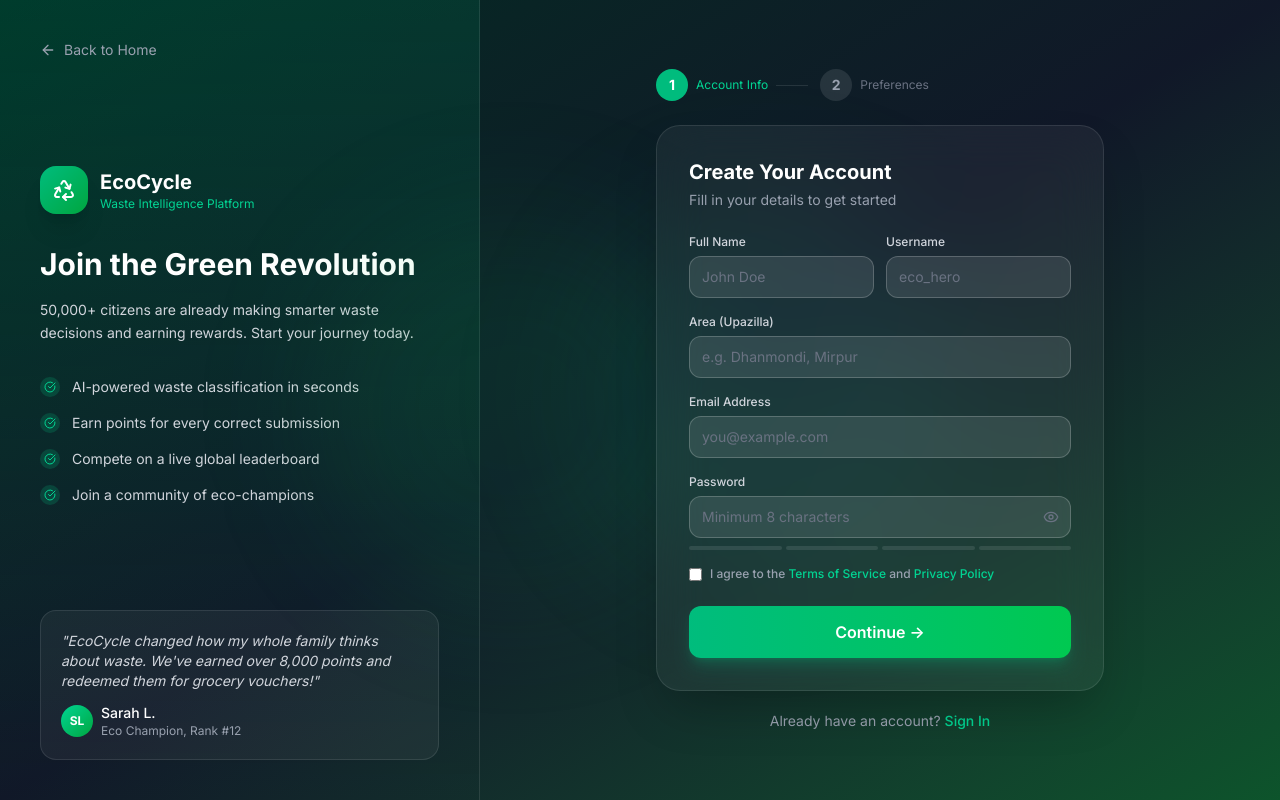
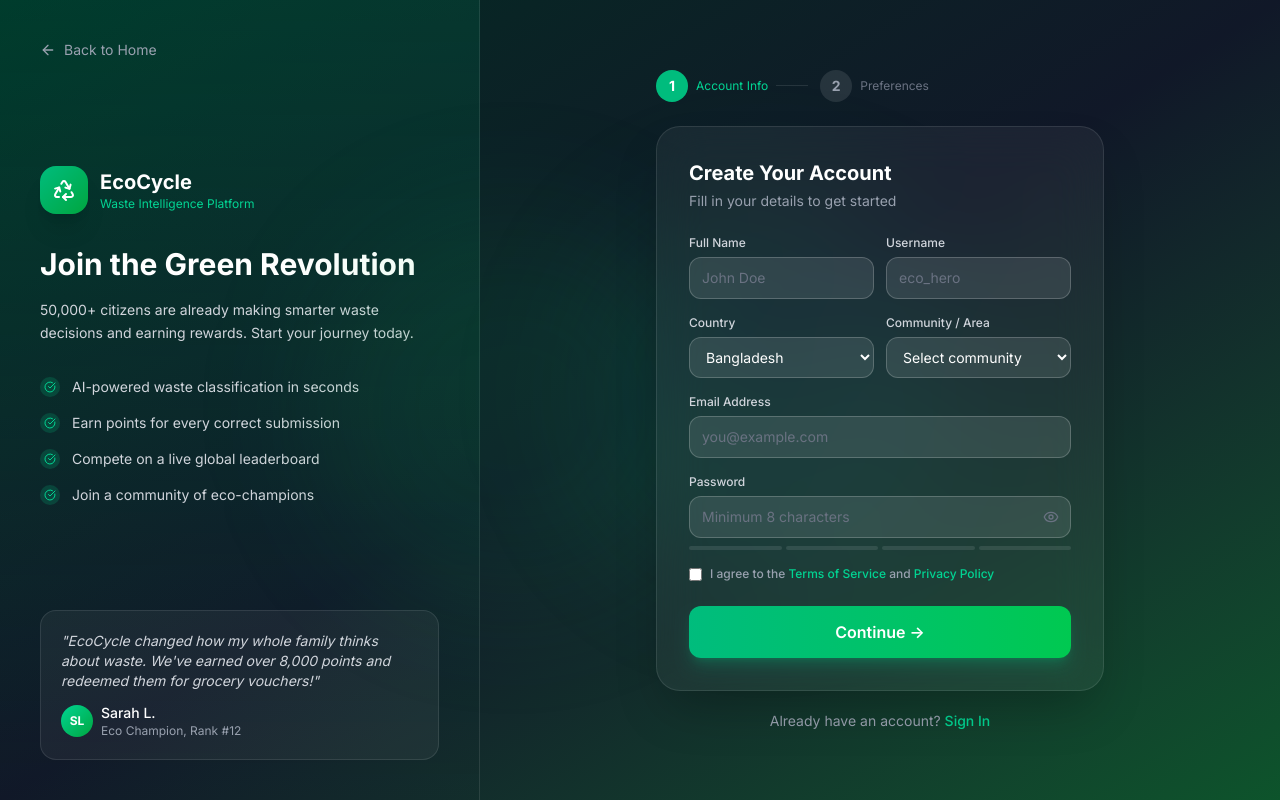
Before and after one commit to SHOEBILL04/EcoCycle, a React (Vite) app in the folder frontend/: page /signup in a window 1280 px wide. Built offline with nearby package versions, Linux system fonts and the light colour scheme.

Commit message:
feat: select area from country dependent dropdown

```diff
--- a/frontend/src/app/pages/SignUpPage.tsx
+++ b/frontend/src/app/pages/SignUpPage.tsx
@@ -9,9 +9,18 @@ const perks = [
   "Join a community of eco-champions",
 ];
 
+const locations = {
+  "Bangladesh": ["Dhanmondi", "Mirpur", "Gulshan", "Banani", "Uttara", "Mohammadpur", "Badda"],
+  "USA": ["Manhattan", "Brooklyn", "Queens", "Bronx", "Staten Island", "Downtown LA", "Hollywood"],
+  "UK": ["Camden", "Greenwich", "Hackney", "Islington", "Kensington", "Westminster"],
+  "India": ["Andheri", "Bandra", "Colaba", "Juhu", "Koramangala", "Indiranagar", "Salt Lake"],
+  "Canada": ["Downtown Toronto", "Scarborough", "North York", "Etobicoke", "Kitsilano", "Yaletown"]
+};
+
 export function SignUpPage() {
   const [showPassword, setShowPassword] = useState(false);
   const [step, setStep] = useState(1);
+  const [country, setCountry] = useState("Bangladesh");
   const [form, setForm] = useState({
     name: "",
     username: "",
@@ -22,8 +31,10 @@ export function SignUpPage() {
   });
   const navigate = useNavigate();
 
-  const handleChange = (e: React.ChangeEvent<HTMLInputElement>) => {
-    const { name, value, type, checked } = e.target;
+  const handleChange = (e: React.ChangeEvent<HTMLInputElement | HTMLSelectElement>) => {
+    const { name, value, type } = e.target;
+    // @ts-ignore
+    const checked = e.target.checked;
     setForm((prev) => ({ ...prev, [name]: type === "checkbox" ? checked : value }));
   };
 
@@ -208,19 +219,39 @@ export function SignUpPage() {
                     </div>
                   </div>
 
+                  <div className="grid grid-cols-2 gap-3">
                     <div>
                       <label className="block text-xs font-medium text-gray-300 mb-1.5">
-                      Area (Upazilla)
+                        Country
                       </label>
-                    <input
-                      type="text"
+                      <select
+                        value={country}
+                        onChange={(e) => {
+                          setCountry(e.target.value);
+                          setForm(f => ({ ...f, area: "" }));
+                        }}
+                        className="w-full bg-white/10 border border-white/20 rounded-xl px-3 py-2.5 text-white focus:outline-none focus:ring-2 focus:ring-emerald-500 text-sm [&>option]:text-black"
+                        required
+                      >
+                        {Object.keys(locations).map(c => <option key={c} value={c}>{c}</option>)}
+                      </select>
+                    </div>
+
+                    <div>
+                      <label className="block text-xs font-medium text-gray-300 mb-1.5">
+                        Community / Area
+                      </label>
+                      <select
                         name="area"
                         value={form.area}
                         onChange={handleChange}
-                      placeholder="e.g. Dhanmondi, Mirpur"
-                      className="w-full bg-white/10 border border-white/20 rounded-xl px-3 py-2.5 text-white placeholder-gray-500 focus:outline-none focus:ring-2 focus:ring-emerald-500 text-sm"
+                        className="w-full bg-white/10 border border-white/20 rounded-xl px-3 py-2.5 text-white focus:outline-none focus:ring-2 focus:ring-emerald-500 text-sm [&>option]:text-black"
                         required
-                    />
+                      >
+                        <option value="" disabled>Select community</option>
+                        {locations[country as keyof typeof locations].map(a => <option key={a} value={a}>{a}</option>)}
+                      </select>
+                    </div>
                   </div>
 
                   <div>
```
Lines whose indentation alone changed are shown as unchanged.
